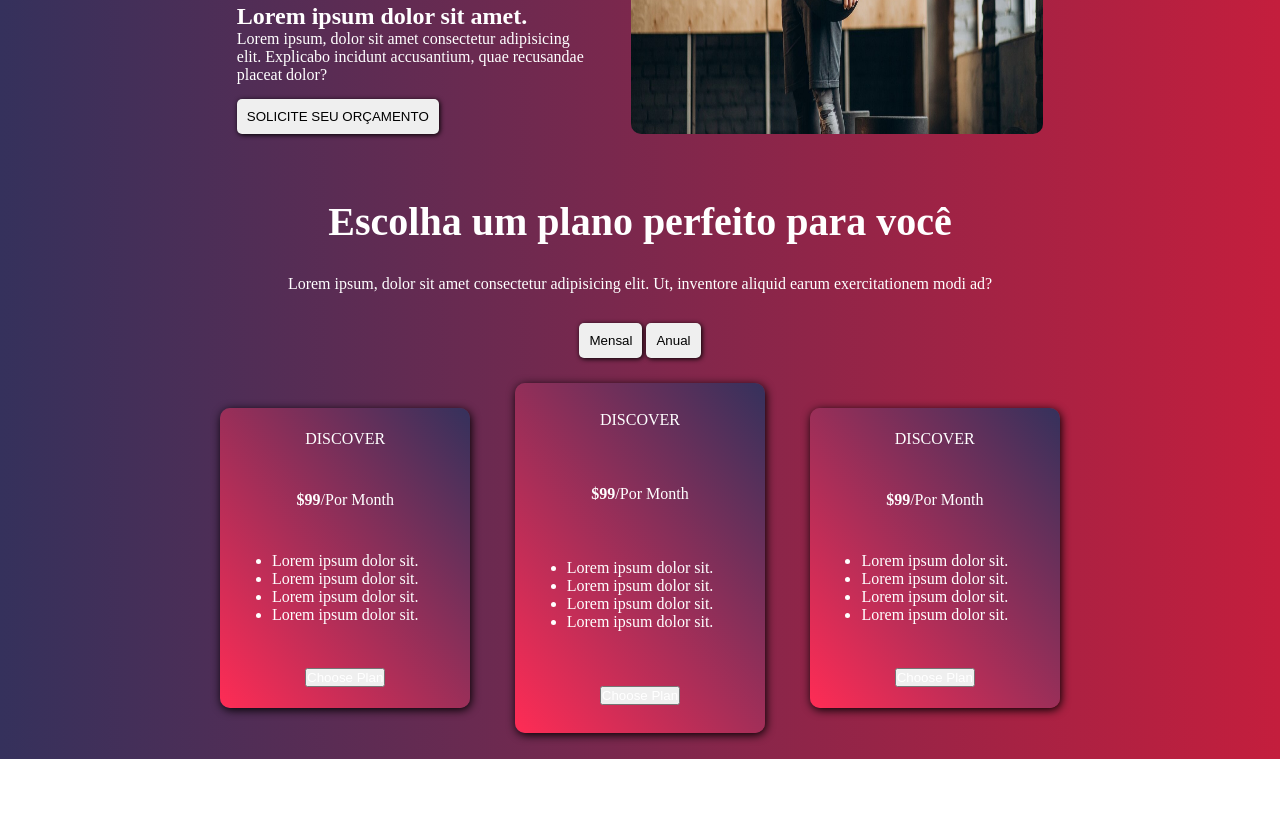
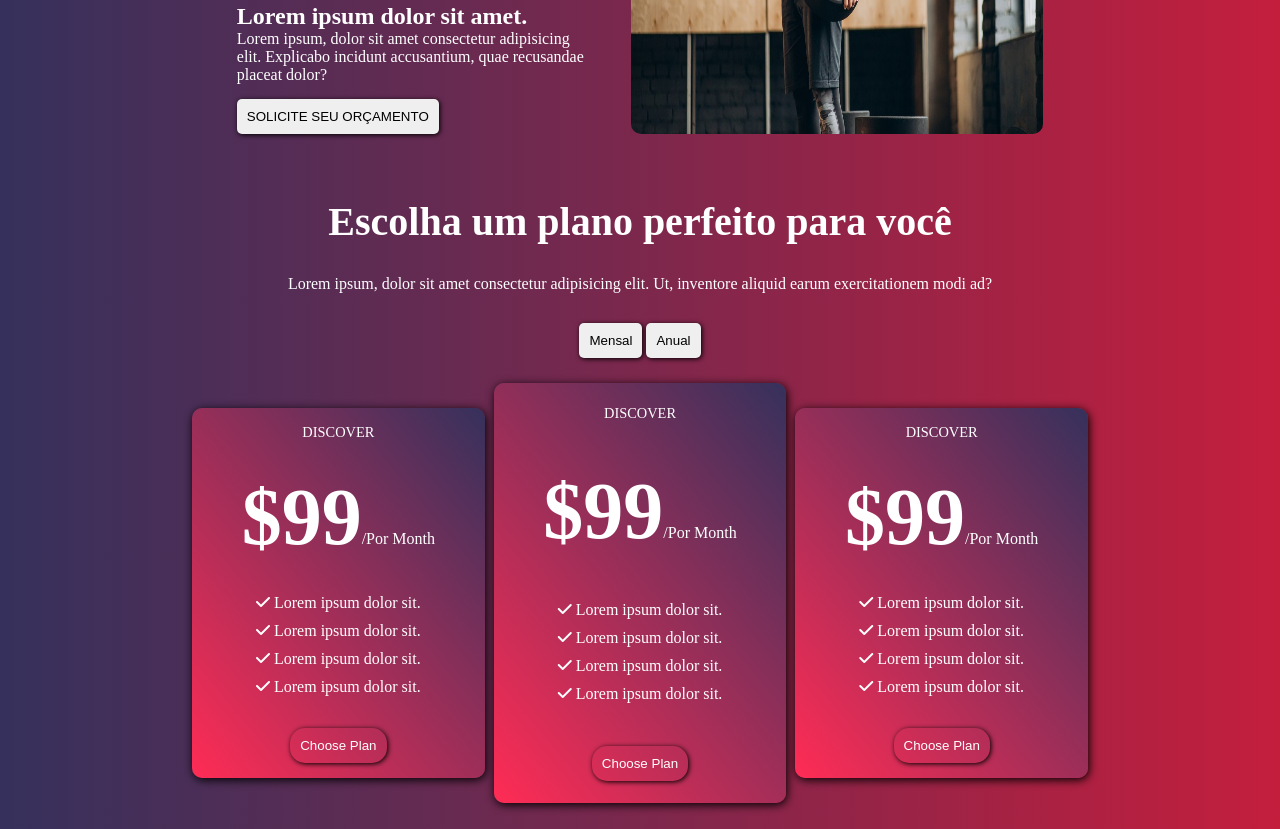
Before and after one commit to VictorOdarp/portfolio-LP, a plain HTML site: page index.html in a window 1280 px wide. Shown: the part 1477-2306 px from the top of the page. Before the commit the page ends 2236 px from the top, so only its background shows below. Drawn offline with Linux system fonts and the light colour scheme.

Commit message:
Apenas alguns ajustes nos containers dos planos

```diff
--- a/index.html
+++ b/index.html
@@ -5,6 +5,7 @@
     <meta name="viewport" content="width=device-width, initial-scale=1.0">
     <script src="https://kit.fontawesome.com/e243738caa.js" crossorigin="anonymous"></script>
     <link rel="stylesheet" href="style.css">
+    <link href="https://cdnjs.cloudflare.com/ajax/libs/font-awesome/6.5.1/css/all.min.css" rel="stylesheet">
     <title>Landing Page</title>
 </head>
 <body>
@@ -120,7 +121,7 @@
         <main class="planos">
             <section class="planos__conteudo">
                 <div class="planos__conteudo__container">
-                    <div>
+                    <div class="texto__discover">
                         <p>DISCOVER</p>
                     </div>
 
@@ -130,10 +131,10 @@
 
                     <div>
                         <ul>
-                            <li>Lorem ipsum dolor sit.</li>
-                            <li>Lorem ipsum dolor sit.</li>
-                            <li>Lorem ipsum dolor sit.</li>
-                            <li>Lorem ipsum dolor sit.</li>
+                            <li><i class="fa-solid fa-check"></i>  Lorem ipsum dolor sit.</li>
+                            <li><i class="fa-solid fa-check"></i>  Lorem ipsum dolor sit.</li>
+                            <li><i class="fa-solid fa-check"></i>  Lorem ipsum dolor sit.</li>
+                            <li><i class="fa-solid fa-check"></i>  Lorem ipsum dolor sit.</li>
                         </ul>
                     </div>
 
@@ -143,7 +144,7 @@
                 </div>
 
                 <div class="planos__conteudo__container segundo">
-                    <div>
+                    <div class="texto__discover">
                         <p>DISCOVER</p>
                     </div>
 
@@ -153,10 +154,10 @@
 
                     <div>
                         <ul>
-                            <li>Lorem ipsum dolor sit.</li>
-                            <li>Lorem ipsum dolor sit.</li>
-                            <li>Lorem ipsum dolor sit.</li>
-                            <li>Lorem ipsum dolor sit.</li>
+                            <li><i class="fa-solid fa-check"></i>  Lorem ipsum dolor sit.</li>
+                            <li><i class="fa-solid fa-check"></i>  Lorem ipsum dolor sit.</li>
+                            <li><i class="fa-solid fa-check"></i>  Lorem ipsum dolor sit.</li>
+                            <li><i class="fa-solid fa-check"></i>  Lorem ipsum dolor sit.</li>
                         </ul>
                     </div>
 
@@ -166,7 +167,7 @@
                 </div>
 
                 <div class="planos__conteudo__container">
-                    <div>
+                    <div class="texto__discover">
                         <p>DISCOVER</p>
                     </div>
 
@@ -176,10 +177,12 @@
 
                     <div>
                         <ul>
-                            <li>Lorem ipsum dolor sit.</li>
-                            <li>Lorem ipsum dolor sit.</li>
-                            <li>Lorem ipsum dolor sit.</li>
-                            <li>Lorem ipsum dolor sit.</li>
+                            <ul>
+                                <li><i class="fa-solid fa-check"></i>  Lorem ipsum dolor sit.</li>
+                                <li><i class="fa-solid fa-check"></i>  Lorem ipsum dolor sit.</li>
+                                <li><i class="fa-solid fa-check"></i>  Lorem ipsum dolor sit.</li>
+                                <li><i class="fa-solid fa-check"></i>  Lorem ipsum dolor sit.</li>
+                            </ul>
                         </ul>
                     </div>
 
--- a/style.css
+++ b/style.css
@@ -143,7 +143,7 @@ body{
     display: flex;
     justify-content: center;
     align-items: center;
-    gap: 5%;
+    gap: 1%;
 }
 
 .planos__conteudo__container{
@@ -151,13 +151,39 @@ body{
     flex-direction: column;
     align-items: center;
     justify-content: space-around;
-    width: 250px;
-    height: 300px;
+    width: 300px;
+    height: 370px;
     background: linear-gradient(50deg,#FF2C55,#35315C);
     border-radius: 10px;
     box-shadow: 1px 2px 10px black;
 }
 
+.texto__discover{
+    font-size: 0.9rem;
+}
+
+.planos__conteudo__container strong{
+    font-size: 5rem;
+
+}
+
+.planos__conteudo__container ul{
+    display: flex;
+    flex-direction: column;
+    gap: 10px;
+    list-style-type: none;
+}
+
+.planos__conteudo__container button{
+    color: white;
+    background-color: transparent;
+    padding: 10px;
+    border: none;
+    border-radius: 15px;
+    box-shadow: 1px 1px 5px black;
+    cursor: pointer;
+}
+
 .segundo {
-    height: 350px;
+    height: 420px;
 }
```
